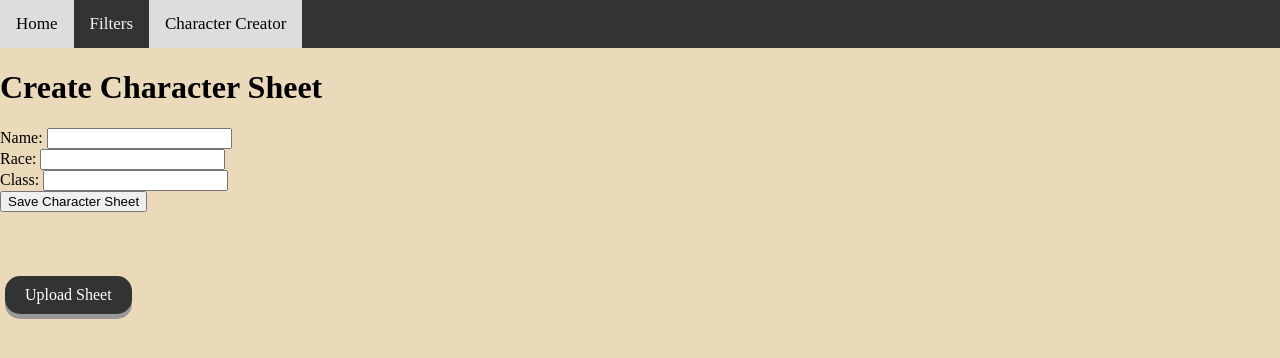
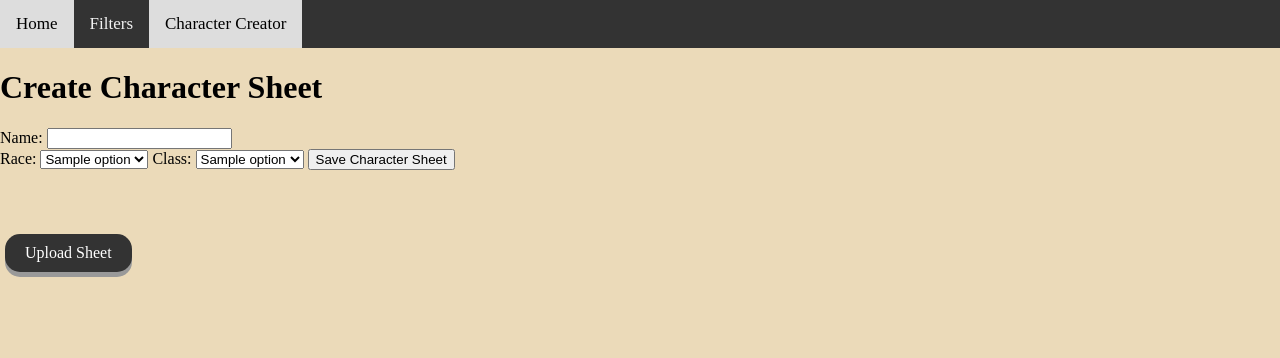
Before and after one commit to FuZionPanda1/DnDItemApp, a Flask app: template templates/character_form.html in a window 1280 px wide. Shown: the top 358 px of the page. Run offline with Flask 3, Linux system fonts and the light colour scheme; the template is opened without the code that fills it: most values are stand-ins (such as "Sample title", 1, 10 or a date in 2020).

Commit message:
class and race select

```diff
--- a/app.py
+++ b/app.py
@@ -81,6 +81,8 @@ homebrew_items = fetch_homebrew_items()
 rarity_options = ["all", "common", "uncommon", "rare", "very rare", "legendary", "artifact"]
 type_options = ["all", "armor", "weapon", "staff", "ring", "wondrous item", "wand"]
 source_options = ["all", "SRD", "TCE", "XGE"]
+race_options = ["human", "not human","custom"]
+class_options = ["enployed","unenployed","custom"]
 
 @app.route('/')
 def home():
@@ -89,7 +91,7 @@ def home():
 
 @app.route('/create-character')
 def create_character():
-    return render_template('character_form.html')
+    return render_template('character_form.html', race_options = race_options, class_options = class_options)
 
 @app.route('/upload-character')
 def upload_character_form():
--- a/templates/character_form.html
+++ b/templates/character_form.html
@@ -17,9 +17,17 @@
         <label for="name">Name:</label>
         <input type="text" id="name" name="name" required><br>
         <label for="race">Race:</label>
-        <input type="text" id="race" name="race" required><br>
+        <select name="race_choice" id="race_choice">
+            {% for option in race_options %}
+                <option value="{{ option }}">{{ option }}</option>
+            {% endfor %}
+        </select>
         <label for="class">Class:</label>
-        <input for="class" id="class" name="class" required><br>
+        <select name="class_choice" id="class_choice">
+            {% for option in class_options %}
+                <option value="{{ option }}">{{ option }}</option>
+            {% endfor %}
+        </select>
 
         <button type="button" onclick="saveCharacterSheet()">Save Character Sheet</button>
     </form>
```
